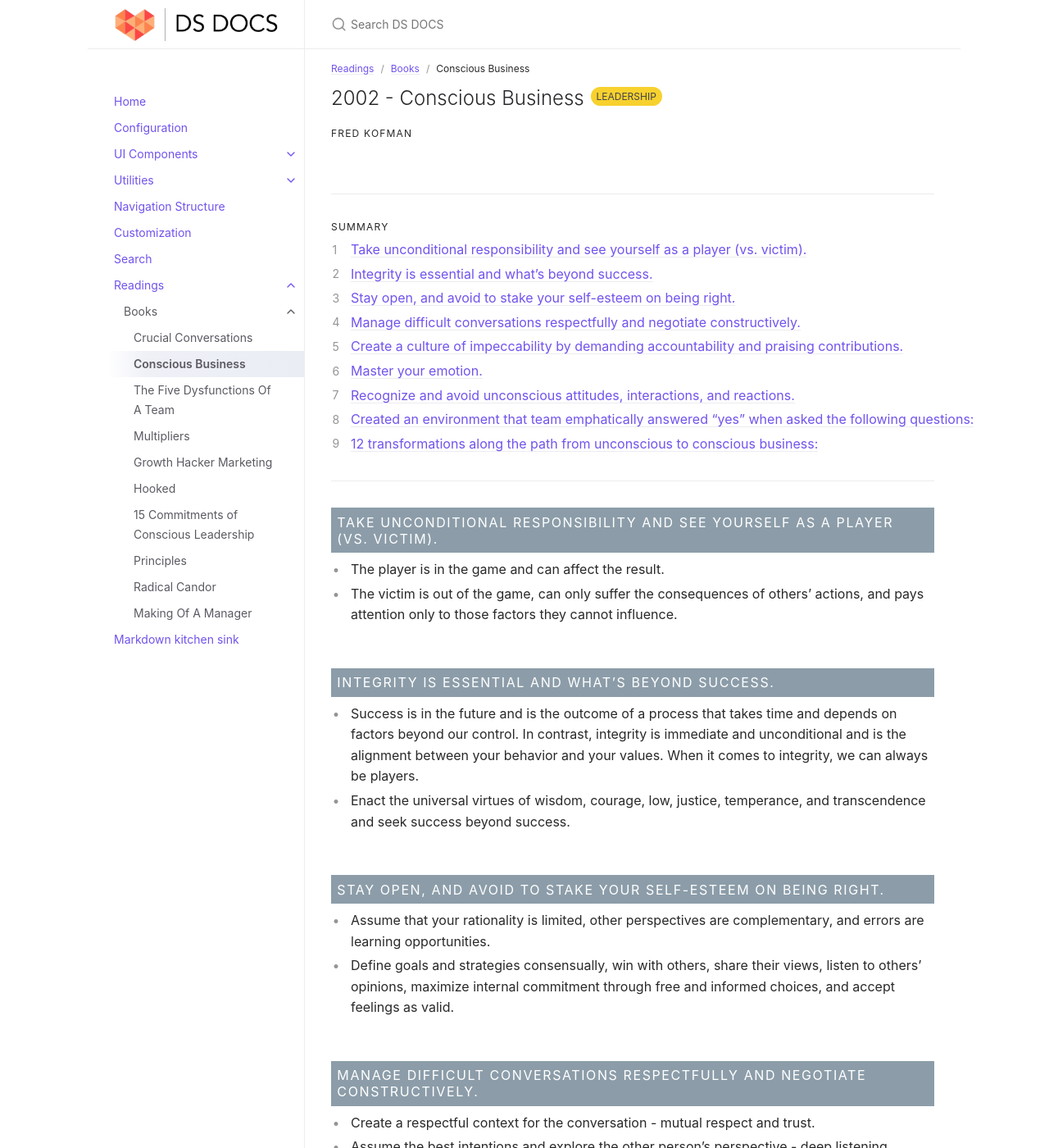
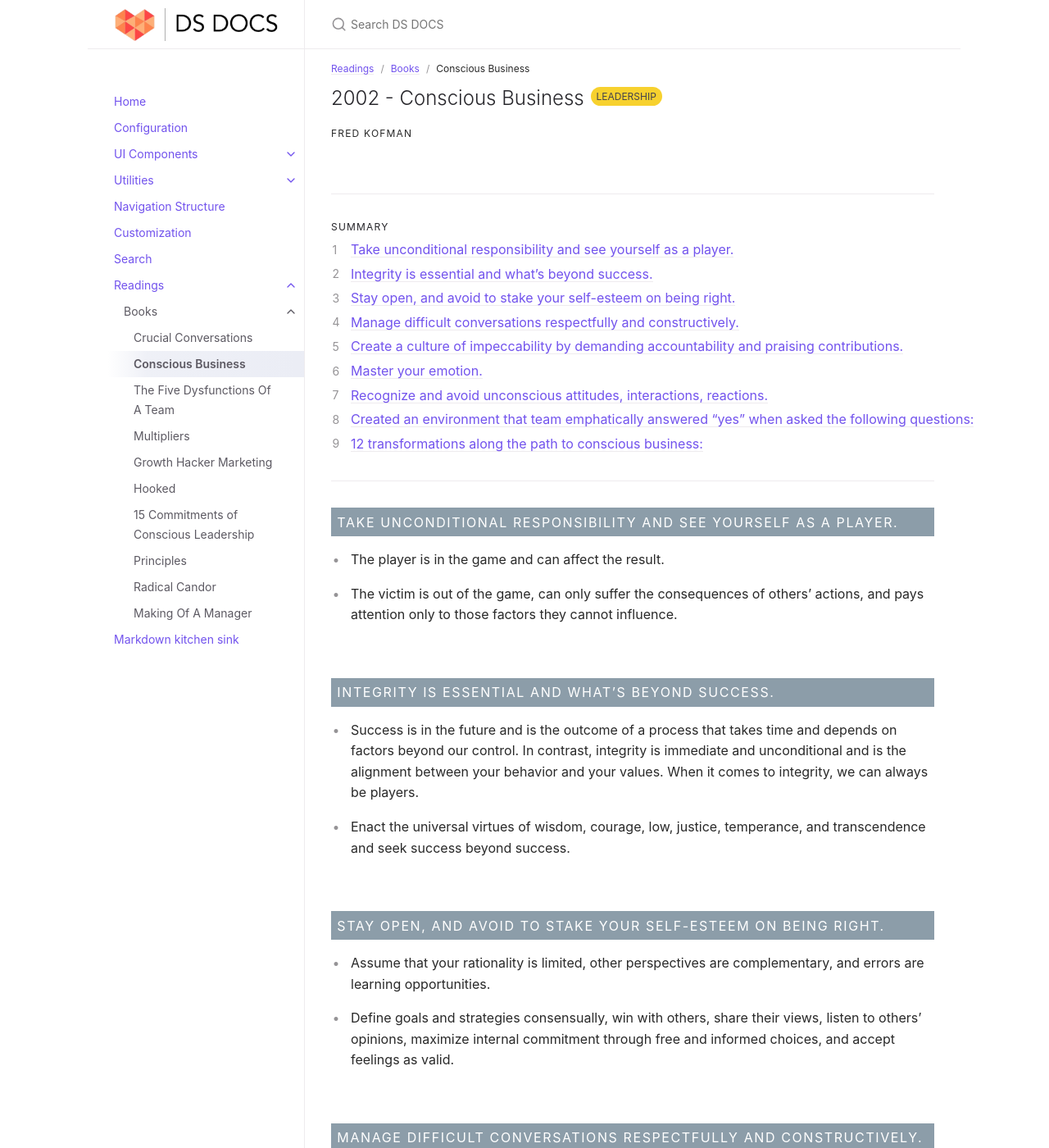
Before and after one commit to thisisjoonlim/dsdocs, a Jekyll site: the page built from docs/readings/books/conscious-business.md, in a window 1280 px wide and 1400 px high. Shown: the whole window at 82% size. Built offline with Jekyll 4.4.1, drawn with Linux system fonts in a browser that asks for light colours; a script that is not in the unit is left out; comment, search, counter and statistics services are not loaded; some of the changed text lies outside the part shown.

Commit message:
update the wordings

```diff
--- a/docs/readings/books/conscious-business.md
+++ b/docs/readings/books/conscious-business.md
@@ -25,76 +25,114 @@ Fred Kofman
 
 ---
 
-##### Take unconditional responsibility and see yourself as a player (vs. victim).
+##### Take unconditional responsibility and see yourself as a player.
 - The player is in the game and can affect the result.
+
 - The victim is out of the game, can only suffer the consequences of others’ actions, and pays attention only to those factors they cannot influence.
 {: .pb-5 }
 
 ##### Integrity is essential and what’s beyond success.
 - Success is in the future and is the outcome of a process that takes time and depends on factors beyond our control. In contrast, integrity is immediate and unconditional and is the alignment between your behavior and your values. When it comes to integrity, we can always be players.
+
 - Enact the universal virtues of wisdom, courage, low, justice, temperance, and transcendence and seek success beyond success.
 {: .pb-5 }
 
 ##### Stay open, and avoid to stake your self-esteem on being right.
 - Assume that your rationality is limited, other perspectives are complementary, and errors are learning opportunities.
+
 - Define goals and strategies consensually, win with others, share their views, listen to others’ opinions, maximize internal commitment through free and informed choices, and accept feelings as valid.
 {: .pb-5 }
 
-##### Manage difficult conversations respectfully and negotiate constructively.
+##### Manage difficult conversations respectfully and constructively.
 - Create a respectful context for the conversation - mutual respect and trust.
+
 - Assume the best intentions and explore the other person’s perspective - deep listening.
+
 - Express your views and feelings - provide facts and own your opinion.
+
 - Brainstorm creative ways to satisfy both of your needs.
+
 - Recommend actions, ensure comprehension, accept challenges, and find shared solutions.
+
 - Implement/leverage an agreed-upon decision-making process when unable to reach shared solutions (e.g., the RAPID framework).
 {: .pb-5 }
 
 ##### Create a culture of impeccability by demanding accountability and praising contributions.
 - Transform a broken commitment into a positive, productive opportunity through a productive complaint: verify the previous commitment and failure, evaluate the damage, express the complaint, request reparations, negotiate a recommitment, and learn and prepare for the future.
+
 - Encourage excellence through appreciation, and give powerful praise that is public, direct, concrete, and respectful.
 {: .pb-5 }
 
 ##### Master your emotion.
 - Reflect on your inner states and make them an object of your awareness.
+
 - Accept the involuntary feelings without judgment.
+
 - Regulate your impulses, have control of your emotion, and express consciously.
+
 - Analyze your thoughts and find the root stories of the emotion.
+
 - Articulate the story behind the emotion.
+
 - Example - “I feel A when B because I think C. Does this make sense to you? What I’d like is D, so I want to ask you E. Is that acceptable to you?”
 {: .pb-5 }
 
-##### Recognize and avoid unconscious attitudes, interactions, and reactions.
+##### Recognize and avoid unconscious attitudes, interactions, reactions.
 - Focus on ego gratification without concern for the well-being of others.
+
 - Only a valid perspective is the one you hold, and anybody who sees things differently is mistaken.
+
 - Withhold relevant information to get what you want.
+
 - Attempt to prove your worth by beating up your opponent.
+
 - Carelessly collaborate, make promises without a serious commitment to honor them.
+
 - Explosion and repression.
 {: .pb-5 }
 
 ##### Created an environment that team emphatically answered “yes” when asked the following questions:
 - Do I know what is expected of me at work?
+
 - Do I have the materials and equipment I need to do my job well?
+
 - At work, do I have the opportunity to do what I do best every day?
+
 - This last week, have I received recognition or praise for doing good work?
+
 - Are my coworkers committed to doing quality work?
+
 - Does my supervisor, or someone at work, seem to care about me as a person?
+
 - Do my opinions seem to count at work?
+
 - Is there someone at work who encourages my development?
+
 - This last year, have I had opportunities at work to learn and grow?
 {: .pb-5 }
 
-##### 12 transformations along the path from unconscious to conscious business:
+##### 12 transformations along the path to conscious business:
 - `Responsibility` From blaming to owning: stop acting like a mere victim of circumstances out of your control and take charge of your life.
+
 - `Wisdom` From winning to meaning: stop pursuing only competitive goals and realize that happiness comes from pursuing a noble purpose through ethical means.
+
 - `Humility` From knowing to learning: stop trying to prove that you’re always right and open up to new possibilities.
+
 - `Compassion` From judging to understanding: stop seeing people through your mental filters and put yourself in their shoes.
+
 - `Courage` From avoiding to confronting: stop suppressing uncomfortable information and face reality.
+
 - `Honesty` From pleasing to truth-telling: stop altering your story to be liked by others and start telling the truth to be liked by yourself.
+
 - `Respect` From controlling to considering: stop telling people what to do and take into account what they want to do.
+
 - `Creativity` From taking to trading: stop negotiating win-lose and look for ways in which everybody can be better off through an exchange.
+
 - `Integrity` From defaulting to delivering: stop defrauding your creditors and honor your promises unconditionally.
+
 - `Discipline` From indulging to investing: stop seeking immediate gratification and postpone pleasure for the sake of happiness.
+
 - `Commitment` From complying to committing: stop obeying as if you had no choice and choose to do what you do entirely.
+
 - `Vision` From bossing to leading: stop managing people through external rewards and punishments and inspire them with a dignifying purpose.
 {: .pb-5 }
```
Also changed, not shown: docs/readings/books/15-Commitments-of-Conscious-Leadership.md (+17 -1 lines), docs/readings/books/crucial-conversations.md (+18 -2 lines), docs/readings/books/hooked.md (+18 -2 lines), docs/readings/books/multipliers.md (+19 -3 lines), docs/readings/books/radical-candor.md (+2 -2 lines).
